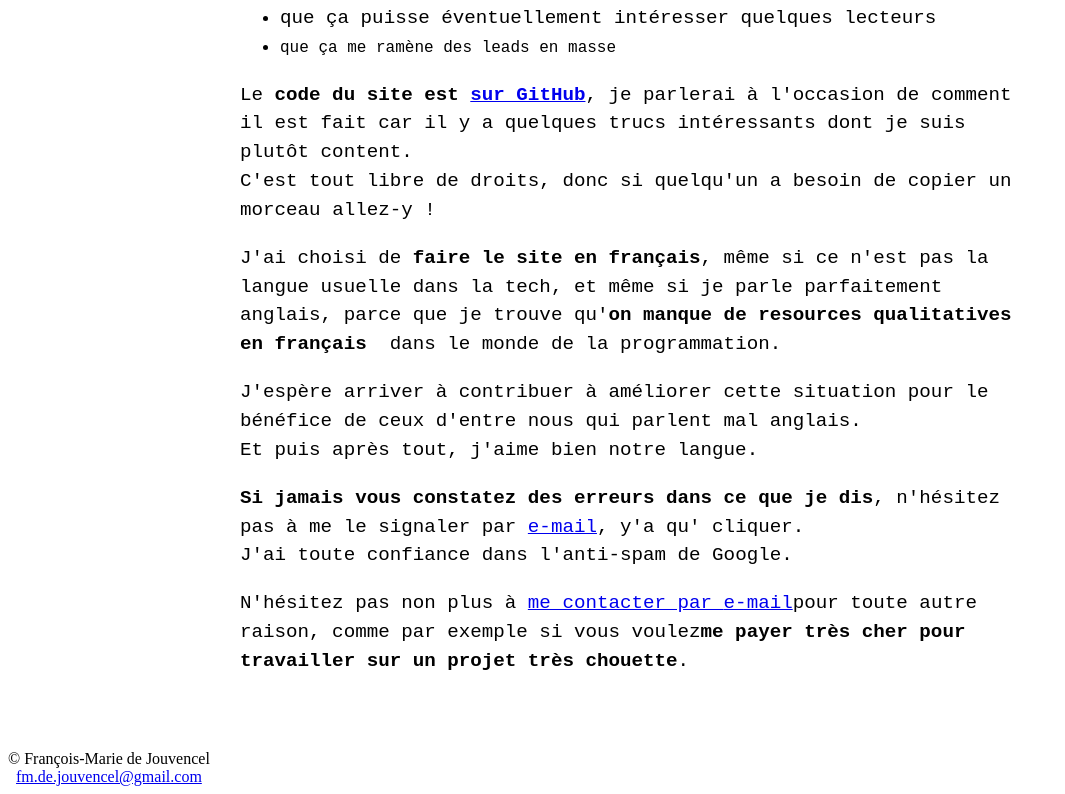
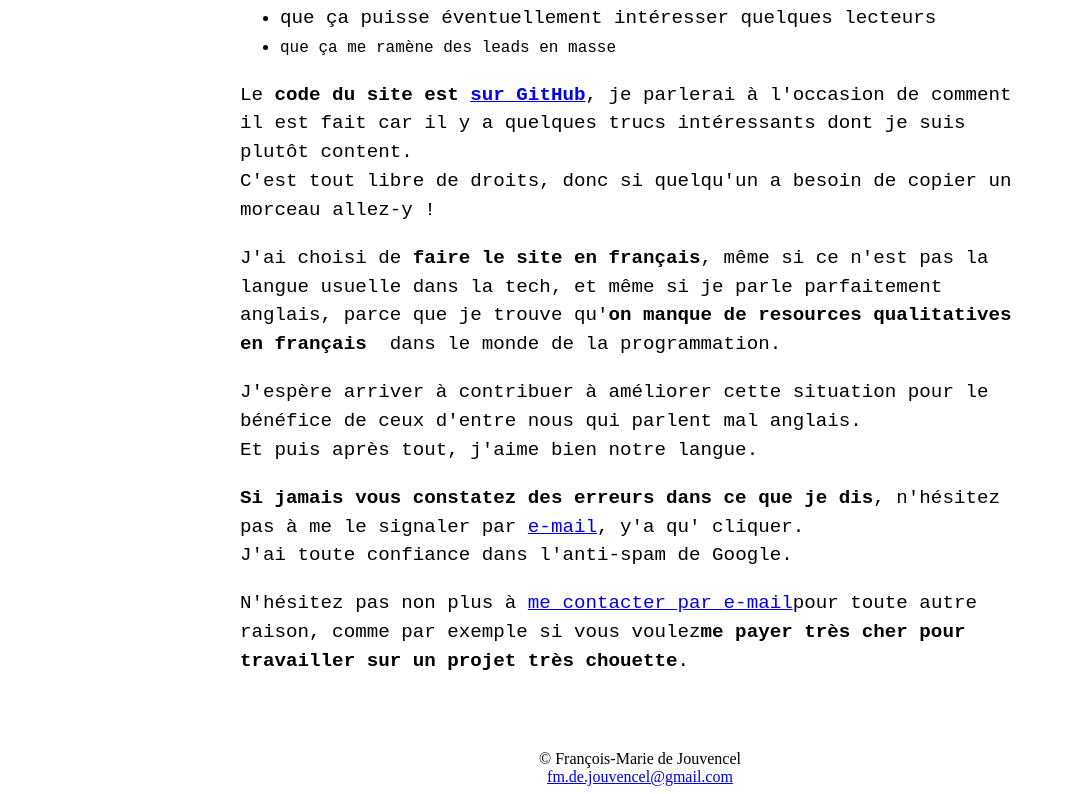
Before and after one commit to djfm/djfm.github.io, a React app: page / in a window 1280 px wide. Shown: the part 1312-2106 px from the top of the page, without its empty margins (0-1065 px from the left). Built offline with nearby package versions, Linux system fonts and the light colour scheme; the HTML template or start-up script is replaced by a standard one.

Commit message:
always center footer

```diff
--- a/src/client/Components/Footer.tsx
+++ b/src/client/Components/Footer.tsx
@@ -1,10 +1,6 @@
 import React from 'react';
 
 import styled from 'styled-components';
-import {
-  breakpointLargeScreenMin,
-  breakpointSmallScreenMax,
-} from './common/Styled';
 
 const Wrapper = styled.div`
   display: flex;
@@ -17,13 +13,7 @@ const Wrapper = styled.div`
   right: 0;
   bottom: 0;
 
-  @media (max-width: ${breakpointSmallScreenMax}) {
-    justify-content: center;
-  }
-
-  @media (min-width: ${breakpointLargeScreenMin}) {
-    justify-content: flex-start;
-  }
+  justify-content: center;
 
   > div {
     text-align: center;
```
